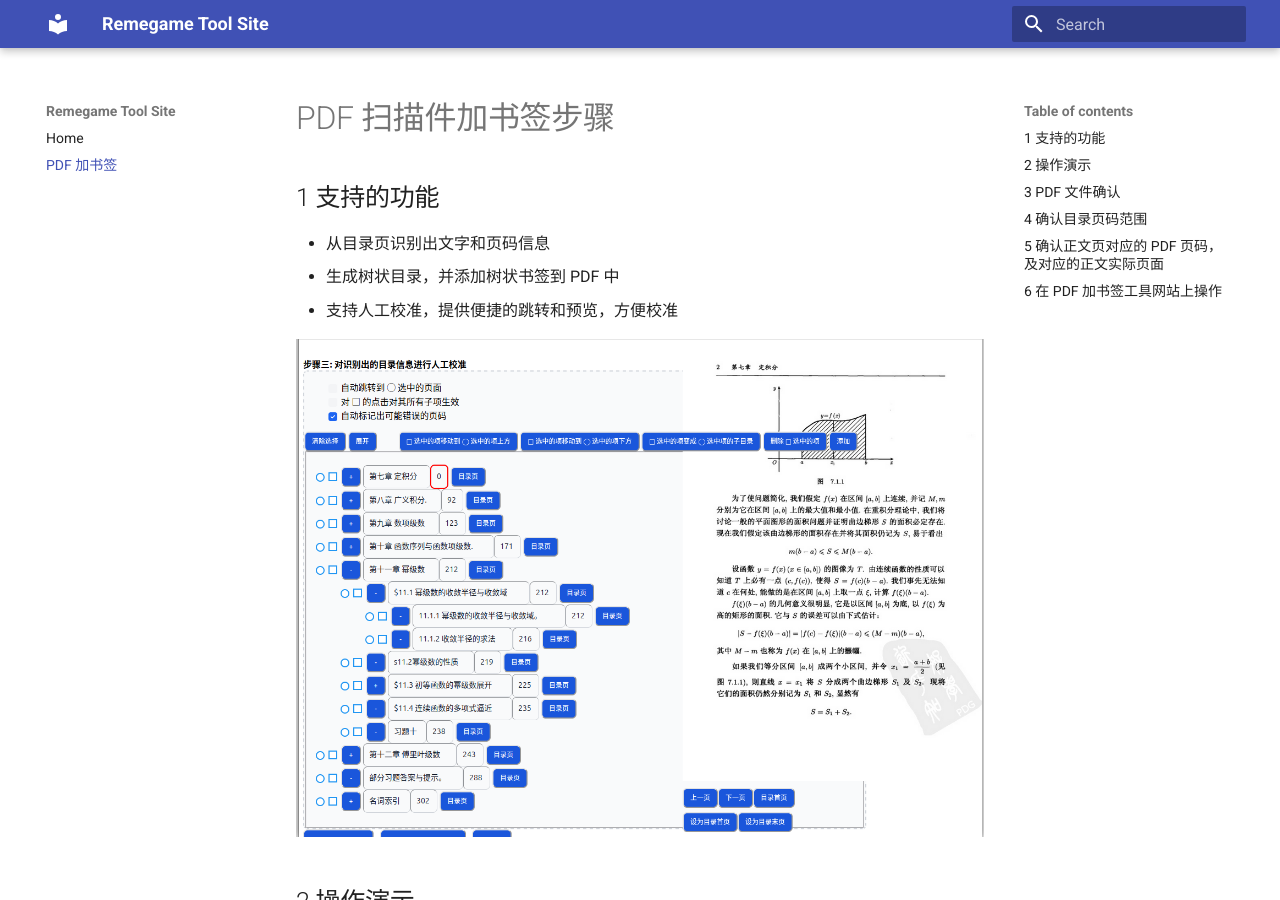
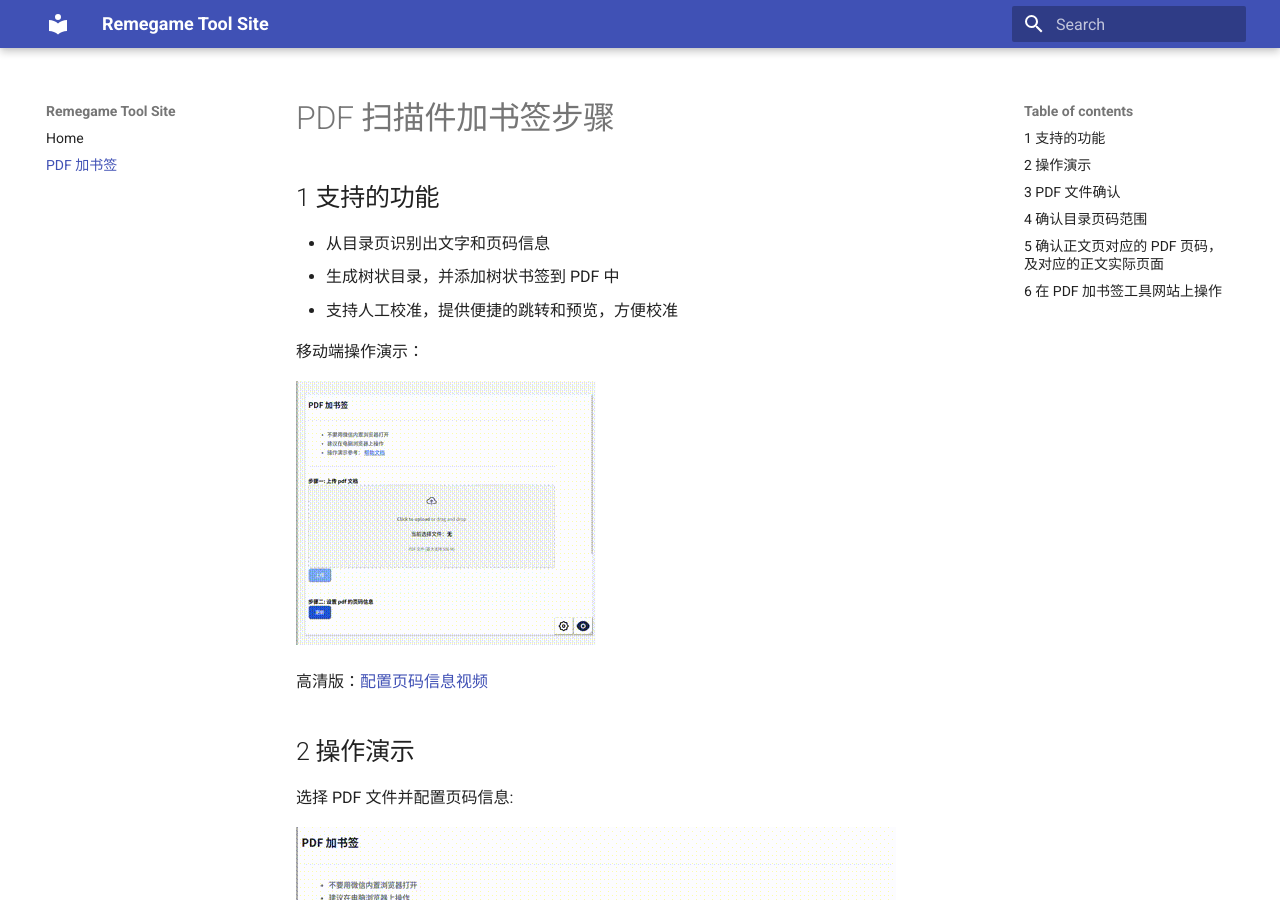
Before and after one commit to mngb/remegame.site, an MkDocs documentation site: the page built from docs/pdf_content_how_to.md, in a window 1280 px wide and 900 px high. Built offline with MkDocs 1.6.1 and Material for MkDocs 9.7.7, drawn with Linux system fonts in a browser that asks for light colours.

Commit message:
[feat] 增加演示图片

```diff
--- a/docs/pdf_content_how_to.md
+++ b/docs/pdf_content_how_to.md
@@ -7,7 +7,11 @@
 -   生成树状目录，并添加树状书签到 PDF 中
 -   支持人工校准，提供便捷的跳转和预览，方便校准
 
-![img](./images/result.png)
+移动端操作演示：
+
+![img](./images/phone.gif)
+
+高清版：[配置页码信息视频](./images/phone.webm)
 
 
 ## 2 操作演示
```
Also changed, not shown: docs/images/edit.gif, docs/images/fkm.jpg (deleted), docs/images/phone.gif (added), 3 other files.
